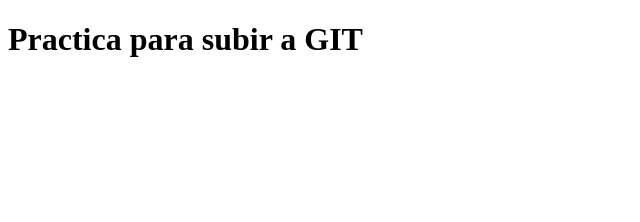
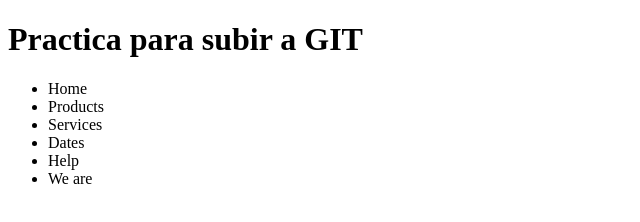
Before and after one commit to LuisEnriqueJT/nuevaPractica, a plain HTML site: page index.html in a window 1280 px wide. Shown: the whole page, without its empty margins (0-640 px from the left). Drawn offline with Linux system fonts and the light colour scheme.

Commit message:
Se agregó el menu

```diff
--- a/index.html
+++ b/index.html
@@ -8,7 +8,16 @@
 	<header>
 		<h1>Practica para subir a GIT</h1>
 	</header>
-	<nav></nav>
+	<nav>
+		<ul>
+			<li>Home</li>
+			<li>Products</li>
+			<li>Services</li>
+			<li>Dates</li>
+			<li>Help</li>
+			<li>We are</li>
+		</ul>
+	</nav>
 	<section></section>
 	<aside></aside>
 	<footer></footer>
```
